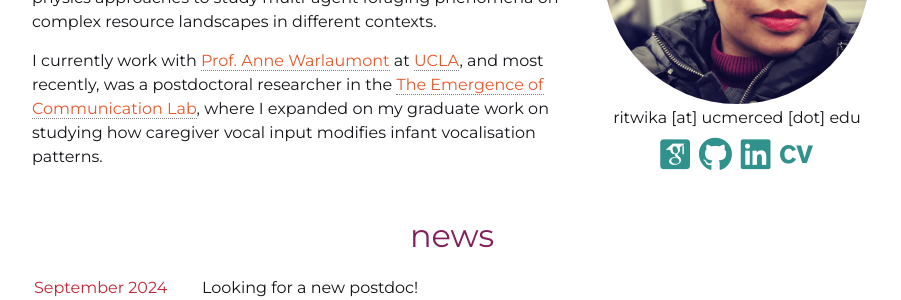
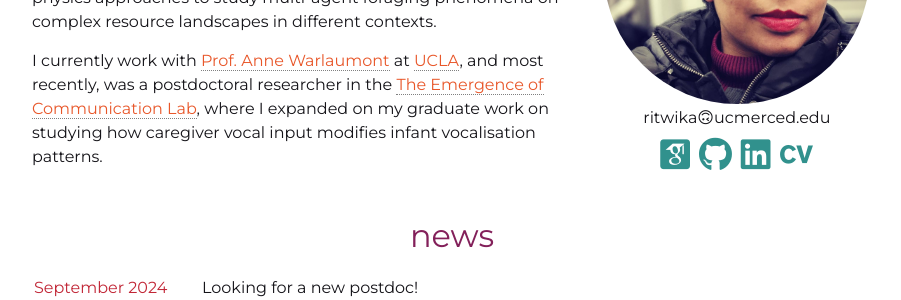
Before and after one commit to Ritwikavps/ritwikavps.github.io, a Jekyll site: the page built from index.html, in a window 1280 px wide. Shown: the part 251-551 px from the top of the page, without its empty margins (188-1089 px from the left). Built offline with Jekyll 4.4.1, drawn with Linux system fonts in a browser that asks for light colours; nearby versions of some CDN libraries; some web fonts are replaced.

Commit message:
changes email

```diff
--- a/index.html
+++ b/index.html
@@ -49,11 +49,9 @@ layout:
               <p>
                 I'm an academic researcher with a background in physics, ecology, and infant vocal development studies, currently looking for my next postdoctoral position.
               </p>
-              <p></p>
               <p>
                 I received my PhD in Physics from <a href="https://www.ucmerced.edu/">UC Merced</a> with <a href="https://ccbm.ucmerced.edu/content/ajay-gopinathan">Prof. Ajay Gopinathan</a> and <a href="https://les.ucmerced.edu/content/justin-yeakel">Prof. Justin Yeakel</a>, where I used computational physics approaches to study multi-agent foraging phenomena on complex resource landscapes in different contexts.
               </p>
-              <p></p>
               <p>
                 I currently work with <a href="https://comm.ucla.edu/person/anne-warlaumont/">Prof. Anne Warlaumont</a> at <a href="https://www.ucla.edu/">UCLA</a>, and most recently, was a postdoctoral researcher in the <a href="https://www.annewarlaumont.org/">The Emergence of Communication Lab</a>, where I expanded on my graduate work on studying how caregiver vocal input modifies infant vocalisation patterns.
               </p>
@@ -71,7 +69,7 @@ layout:
                 <tr style="padding:0%;text-align: center;">
 
                   <td style="padding:0%;text-align: center;width:100%;max-width: 100%;float:left;" >
-                    <div style="text-align:center">ritwika [at] ucmerced [dot] edu</div>
+                    <div style="text-align:center">ritwika🙃ucmerced.edu</div>
 
                     <p style="text-align:center; font-size:34px">
                       <a class="link_button" style="border-bottom: none;" href="https://scholar.google.com/citations?user=8rT5QggAAAAJ" target="_blank">
```
